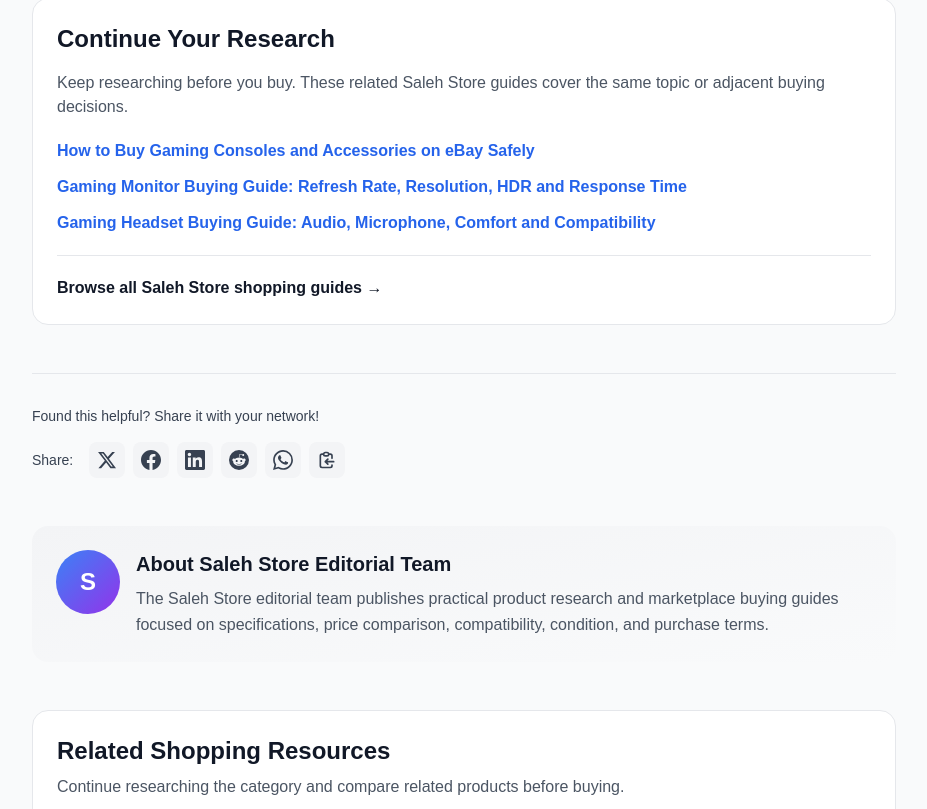
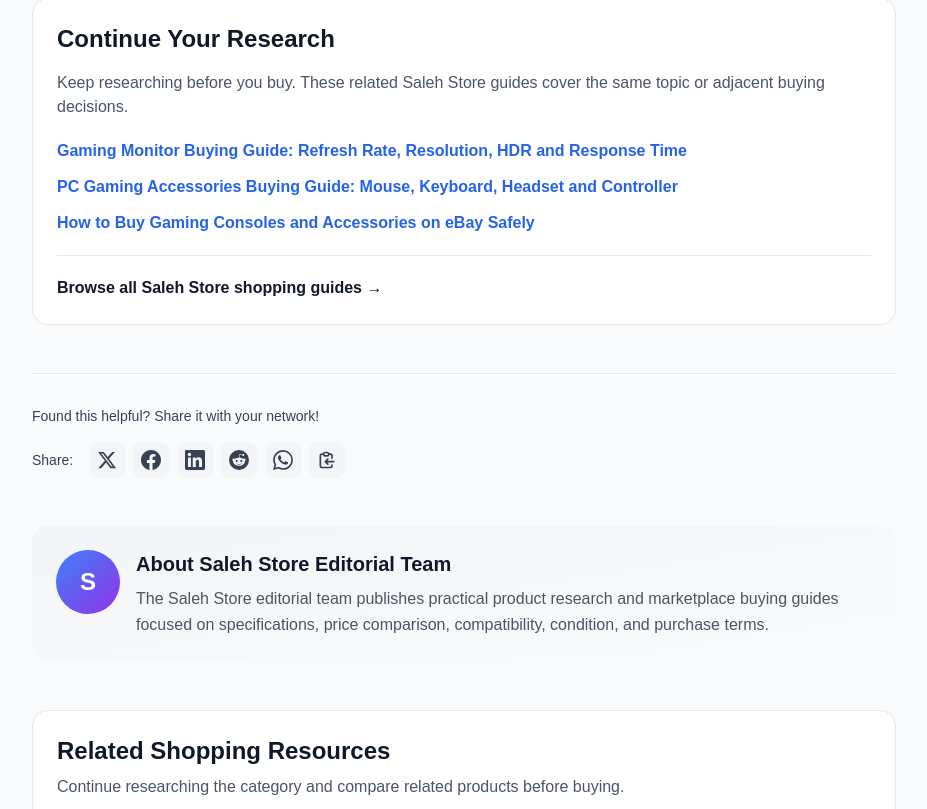
Before and after one commit to SamoTech/ebay-store, a Next.js app: page /blog/1080p-vs-1440p-vs-4k-gaming-monitors in a window 1280 px wide. Shown: the part 2491-3300 px from the top of the page, without its empty margins (176-1103 px from the left). Built offline with nearby package versions, Linux system fonts and the light colour scheme; no server answers.

Commit message:
seo: rank related articles contextually

```diff
--- a/app/blog/[slug]/page.tsx
+++ b/app/blog/[slug]/page.tsx
@@ -8,6 +8,7 @@ import Footer from '../../../components/Footer';
 import { absoluteUrl } from '../../../lib/site';
 import { generateArticleSchema, generateBreadcrumbSchema, SchemaScript } from '../../../lib/schema';
 import AdSenseBlock from '../../../components/AdSenseBlock';
+import { getRelatedBlogPosts } from '../../../lib/related-blog-posts';
 
 interface BlogPostPageProps {
   params: Promise<{
@@ -78,13 +79,7 @@ export default async function BlogPostPage({ params }: BlogPostPageProps) {
     siteUrl: absoluteUrl(''),
     url: postUrl,
   });
-  const relatedPosts = blogArticles
-    .filter(p => p.category === post.category && p.slug !== post.slug)
-    .slice(0, 3);
-  const fallbackRelatedPosts = blogArticles
-    .filter(p => p.slug !== post.slug && !relatedPosts.some(r => r.slug === p.slug))
-    .slice(0, Math.max(0, 3 - relatedPosts.length));
-  const allRelatedPosts = [...relatedPosts, ...fallbackRelatedPosts].slice(0, 3);
+  const allRelatedPosts = getRelatedBlogPosts(post, blogArticles, 3);
 
   const blogCategoryMap: Record<string, string> = {
     Electronics: 'electronics',
```
